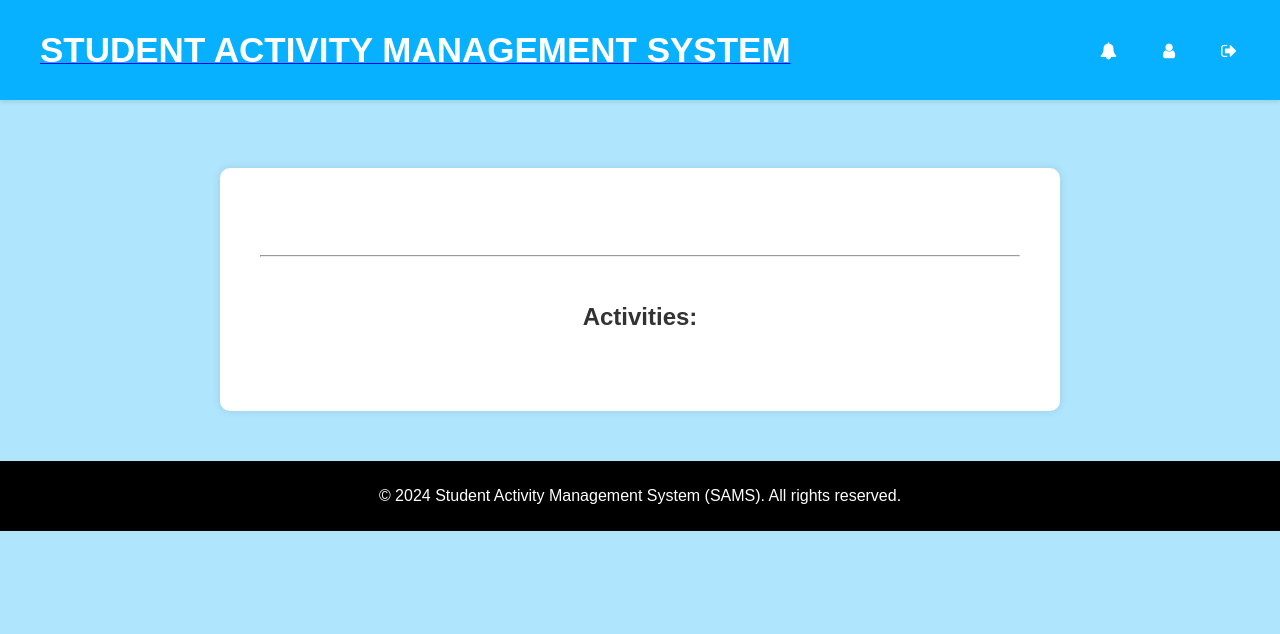
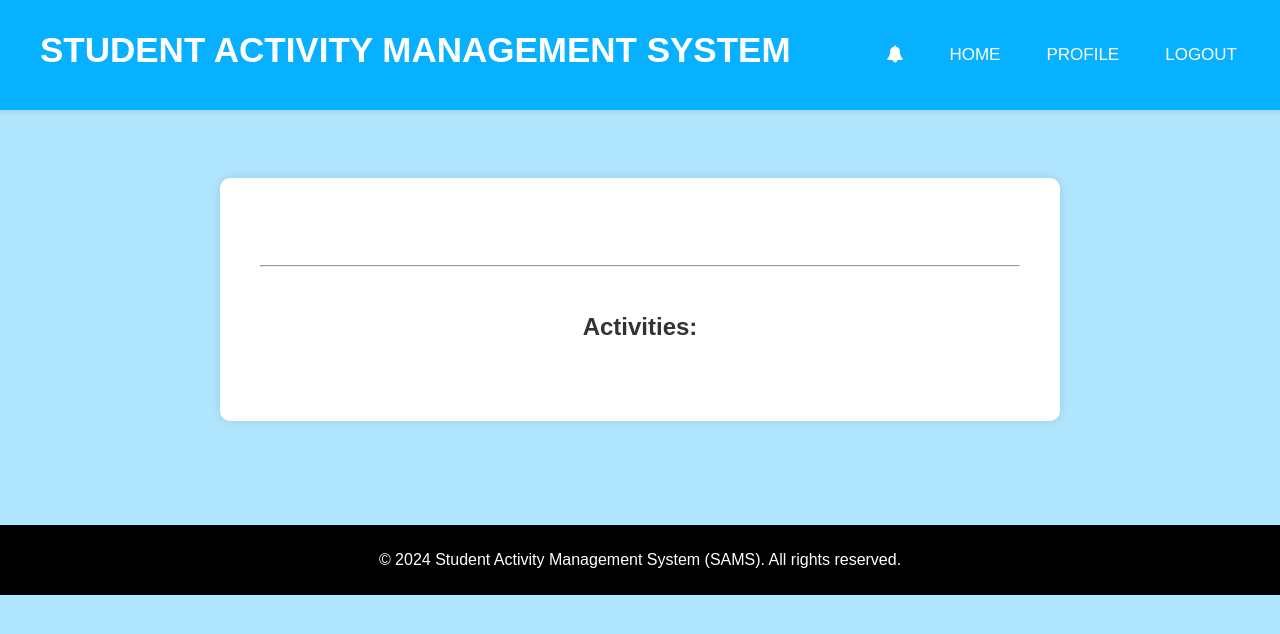
Before and after one commit to Buwanding/Commision_CSTE, a PHP site: page /student-page/student_subjectpage.php?subject_id=1 in a window 1280 px wide. Shown: the top 634 px of the page. Run offline with PHP 8.4, Linux system fonts and the light colour scheme; data that the repository does not hold is empty.

Commit message:
nav and foot

```diff
--- a/css/dashboard-style.css
+++ b/css/dashboard-style.css
@@ -144,7 +144,7 @@ footer {
     color: white;
     text-align: center;
     padding: 10px 0;
-    position: fixed;
+    position: absolute;
     width: 100%;
 }
 
--- a/index.html
+++ b/index.html
@@ -46,7 +46,7 @@
 
                 <a href="#" class="forgot-password">Forgot your password?</a>
 
-                <br>
+                <br><br>
 
                 <button type="submit" class="login-btn">LOGIN</button>
 
--- a/student-page/student-css/student-page.css
+++ b/student-page/student-css/student-page.css
@@ -144,7 +144,7 @@ footer {
     color: white;
     text-align: center;
     padding: 10px 0;
-    position: fixed;
+    position: absolute;
     width: 100%;
 }
 
--- a/student-page/student_subjectpage.php
+++ b/student-page/student_subjectpage.php
@@ -18,12 +18,13 @@ $subject_des = isset($_REQUEST["subject_des"]) ? htmlspecialchars($_REQUEST["sub
 
 <header>
     <div class="header-container">
-                <a href="dashboard.php"> <label class="logo">STUDENT ACTIVITY MANAGEMENT SYSTEM</label> </a>
+        <label class="logo">STUDENT ACTIVITY MANAGEMENT SYSTEM</label>
         <nav>
             <ul>
                 <li><a href="#"><i class="fa fa-bell"></i> </a></li>
-                <li><a href="../profiles.html"> <i class="fa fa-user"> </i> </a></li>
-                <li><a href="../index.html""> <i class="fa fa-sign-out"> </i> </a> </li>
+                <li><a href="dashboard.php">  HOME </i> </a></li>
+                <li><a href="#"> PROFILE </i> </a></li>
+                <li><a href="../index.html" class="logout">Logout</a></li>
             </ul>
         </nav>
     </div>
@@ -36,7 +37,7 @@ $subject_des = isset($_REQUEST["subject_des"]) ? htmlspecialchars($_REQUEST["sub
         <div class="subject-details">
 
             <center> <h1><?php echo htmlspecialchars($_REQUEST["subject"]); ?></h1> </center>
-            <center> <h2><?php echo htmlspecialchars($_REQUEST["subject_des"]); ?> </h2> </center>
+            <center> <h4><?php echo htmlspecialchars($_REQUEST["subject_des"]); ?> </h4> </center>
 
             <br>
 
@@ -67,6 +68,11 @@ $subject_des = isset($_REQUEST["subject_des"]) ? htmlspecialchars($_REQUEST["sub
 
     </main>
 
+    <br>
+    <br>
+    <br>
+
+
     <footer>
         <div class="footer-container">
             <p>&copy; 2024 Student Activity Management System (SAMS). All rights reserved.</p>
```
Also changed, not shown: student-page/dashboard.php (+7 -3 lines), student-page/student_activity.php (+14 -3 lines), teachers-page/dashboard.php (+4 -4 lines), teachers-page/subject_page.php (+10 -6 lines).
